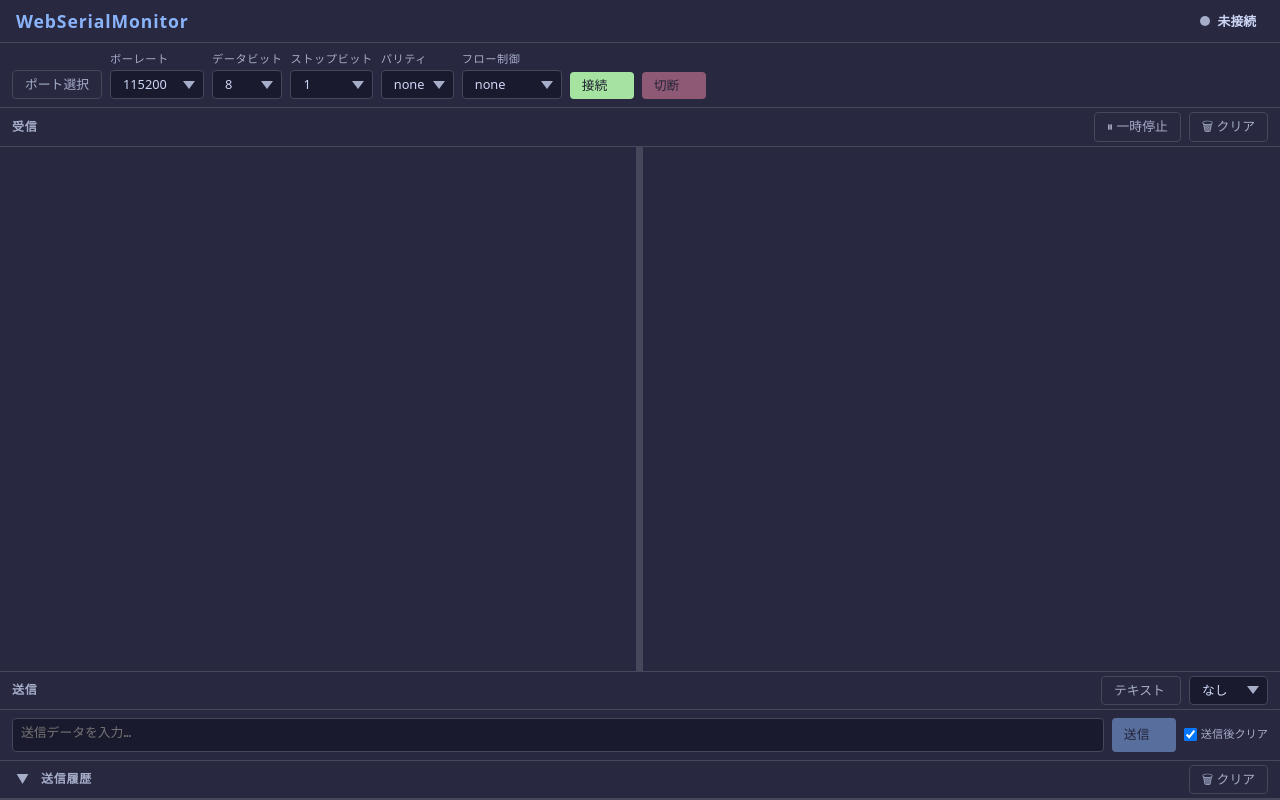
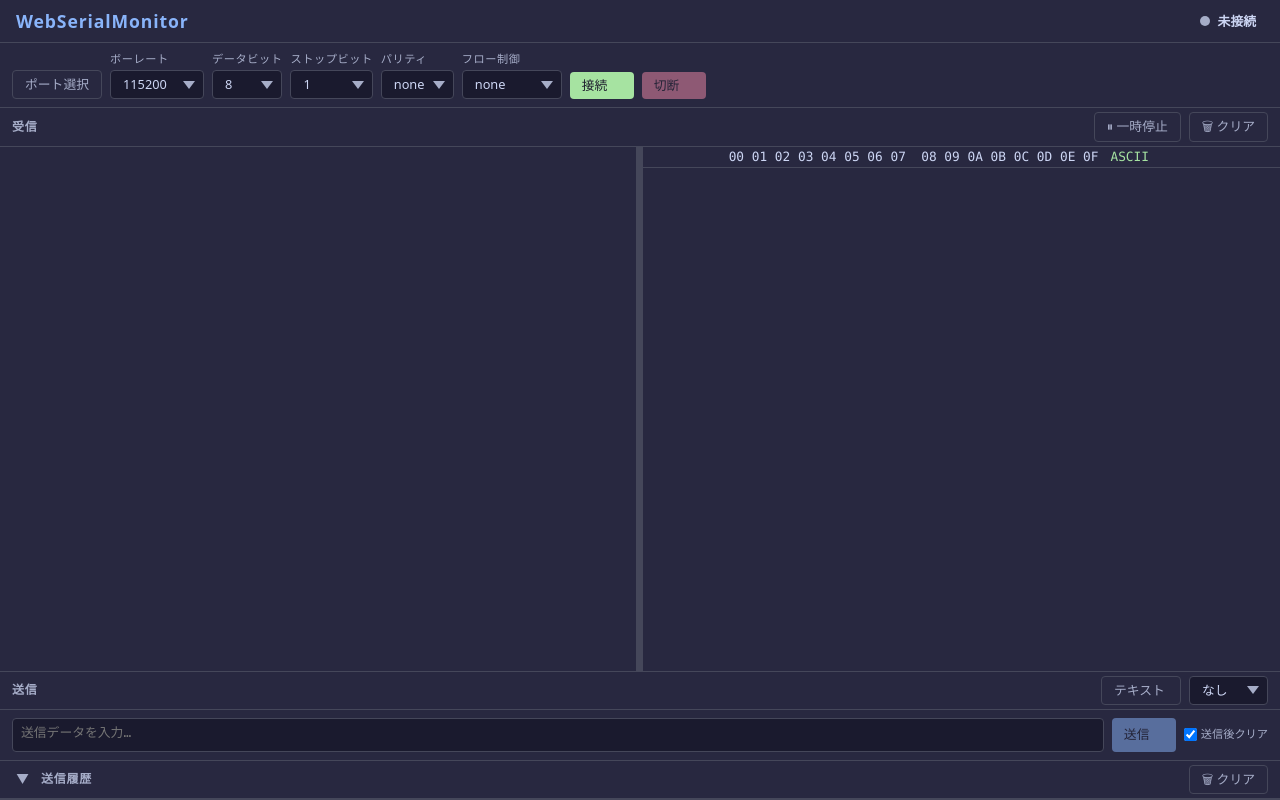
Before and after one commit to pic-man749/WebSerialMonitor, a website built with Vite: page index.html in a window 1280 px wide. Built offline with nearby package versions, Linux system fonts and the light colour scheme.

Commit message:
HEXダンプビューにアドレスヘッダーを追加し、スタイルを適用

```diff
--- a/src/presentation/components/ReceivePanel.ts
+++ b/src/presentation/components/ReceivePanel.ts
@@ -99,12 +99,32 @@ export class ReceivePanel {
     // Right: hex dump view (virtual-scrolled)
     this.rightPane = document.createElement('div');
     this.rightPane.className = 'receive-panel__pane receive-panel__pane--hex';
+
+    // Column address header
+    const hexHeader = document.createElement('div');
+    hexHeader.className = 'receive-panel__hex-header monospace';
+    const addrPlaceholder = document.createElement('span');
+    addrPlaceholder.className = 'receive-panel__hex-addr';
+    addrPlaceholder.textContent = '        ';
+    const colNumbers: string[] = [];
+    for (let c = 0; c < BYTES_PER_ROW; c++) {
+      colNumbers.push(c.toString(16).padStart(2, '0').toUpperCase());
+      if (c === 7) colNumbers.push('');
+    }
+    const colSpan = document.createElement('span');
+    colSpan.className = 'receive-panel__hex-bytes';
+    colSpan.textContent = colNumbers.join(' ');
+    const asciiLabel = document.createElement('span');
+    asciiLabel.className = 'receive-panel__hex-ascii';
+    asciiLabel.textContent = 'ASCII';
+    hexHeader.append(addrPlaceholder, colSpan, asciiLabel);
+
     this.hexContainer = document.createElement('div');
     this.hexContainer.className = 'receive-panel__hex-container monospace';
     this.hexContent = document.createElement('div');
     this.hexContent.className = 'receive-panel__hex-content';
     this.hexContainer.appendChild(this.hexContent);
-    this.rightPane.appendChild(this.hexContainer);
+    this.rightPane.append(hexHeader, this.hexContainer);
 
     body.append(this.leftPane, this.resizeHandle, this.rightPane);
     this.el.append(header, body);
--- a/src/styles/components/receive-panel.css
+++ b/src/styles/components/receive-panel.css
@@ -62,6 +62,23 @@
 
 /* ---- HEX dump --------------------------------------------- */
 
+.receive-panel__hex-header {
+  display: flex;
+  gap: var(--spacing-md);
+  padding: 0 var(--spacing-md);
+  font-family: var(--font-mono);
+  font-size: var(--font-size-sm);
+  line-height: 20px;
+  white-space: pre;
+  width: max-content;
+  min-width: 100%;
+  color: var(--color-text-secondary);
+  background-color: var(--color-bg-secondary);
+  border-bottom: 1px solid var(--color-border);
+  flex-shrink: 0;
+  user-select: none;
+}
+
 .receive-panel__hex-container {
   overflow: auto;
   height: 100%;
```
